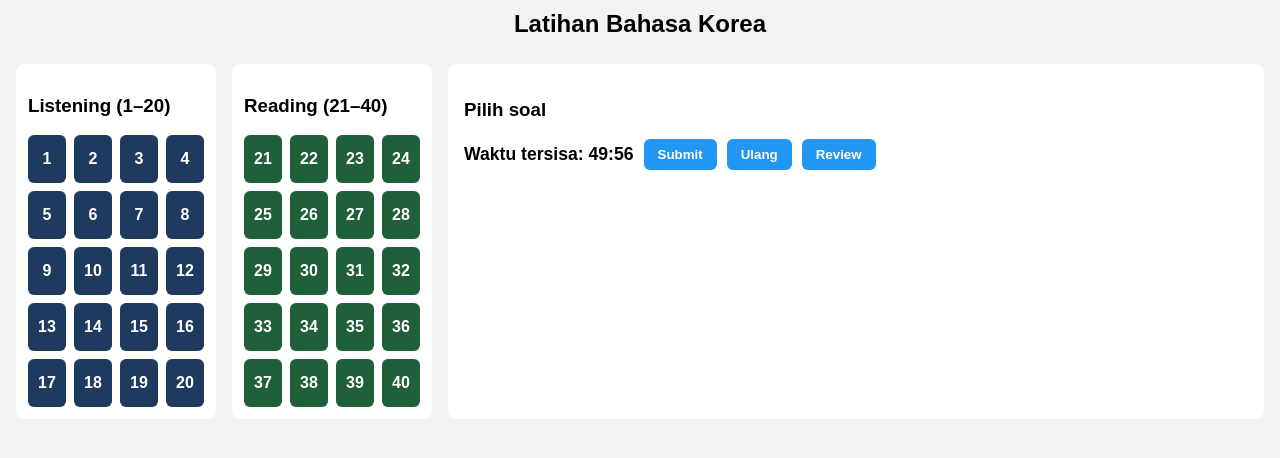
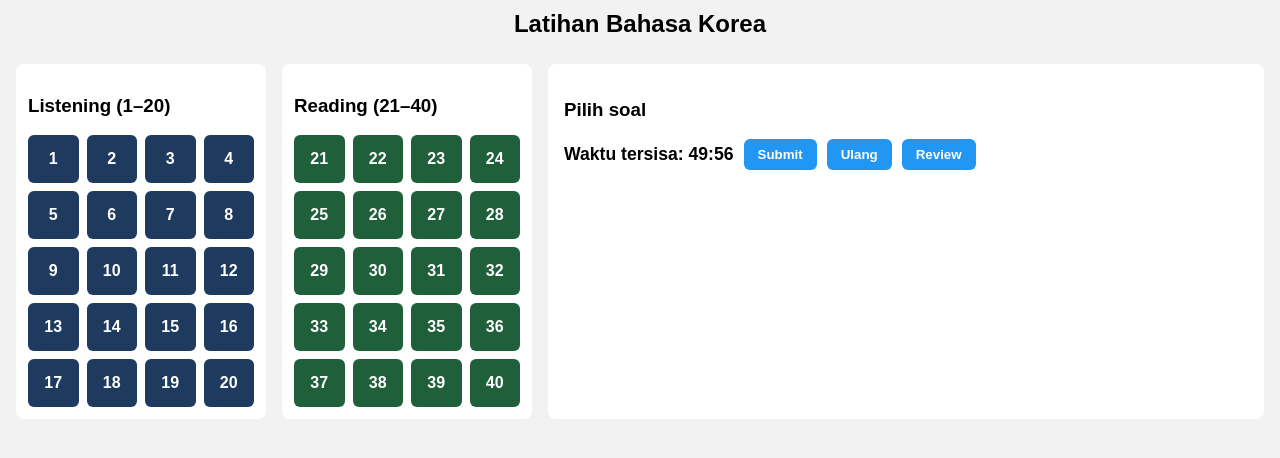
Before and after one commit to airnetcso/ubt, a plain HTML site: page exam.html in a window 1280 px wide. Drawn offline with Linux system fonts and the light colour scheme.

Commit message:
Update style.css

```diff
--- a/style.css
+++ b/style.css
@@ -10,7 +10,7 @@ body { margin:0; background:#f2f2f2; }
 .title { text-align:center; margin:10px 0; }
 .exam-container-3col {
   display: grid;
-  grid-template-columns: 200px 200px 1fr; /* 2 kolom kotak + 1 kolom soal lebih lebar */
+  grid-template-columns: 250px 250px 1fr; /* 2 kolom kotak + 1 kolom soal lebih lebar */
   gap: 16px;
   padding: 16px;
 }
```
